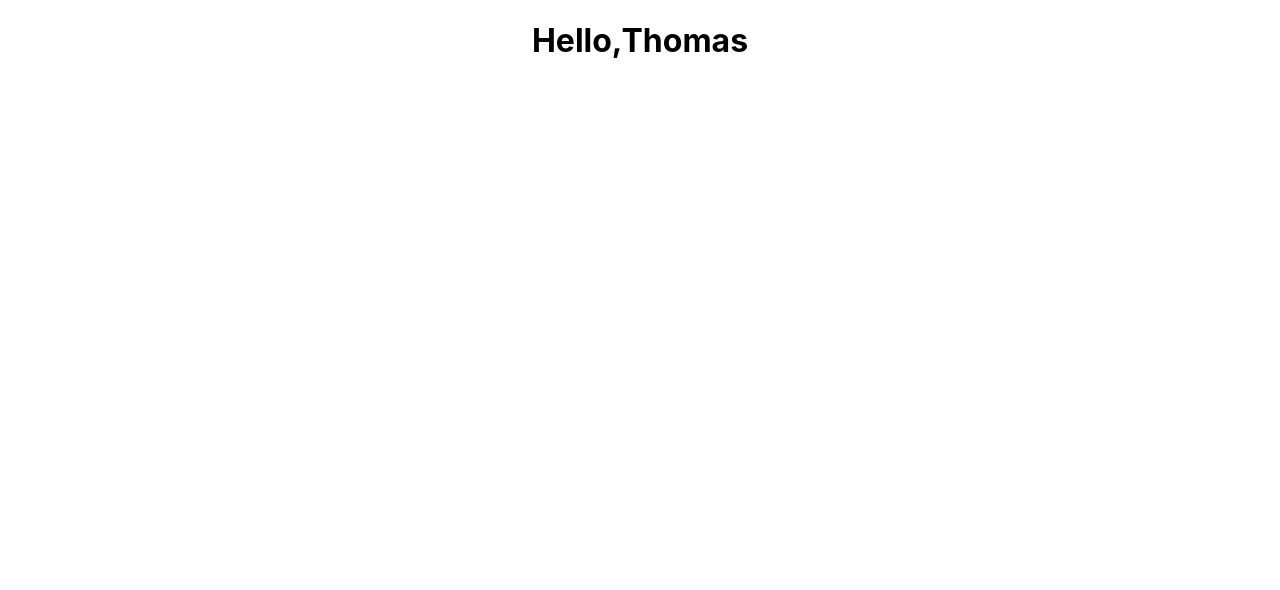
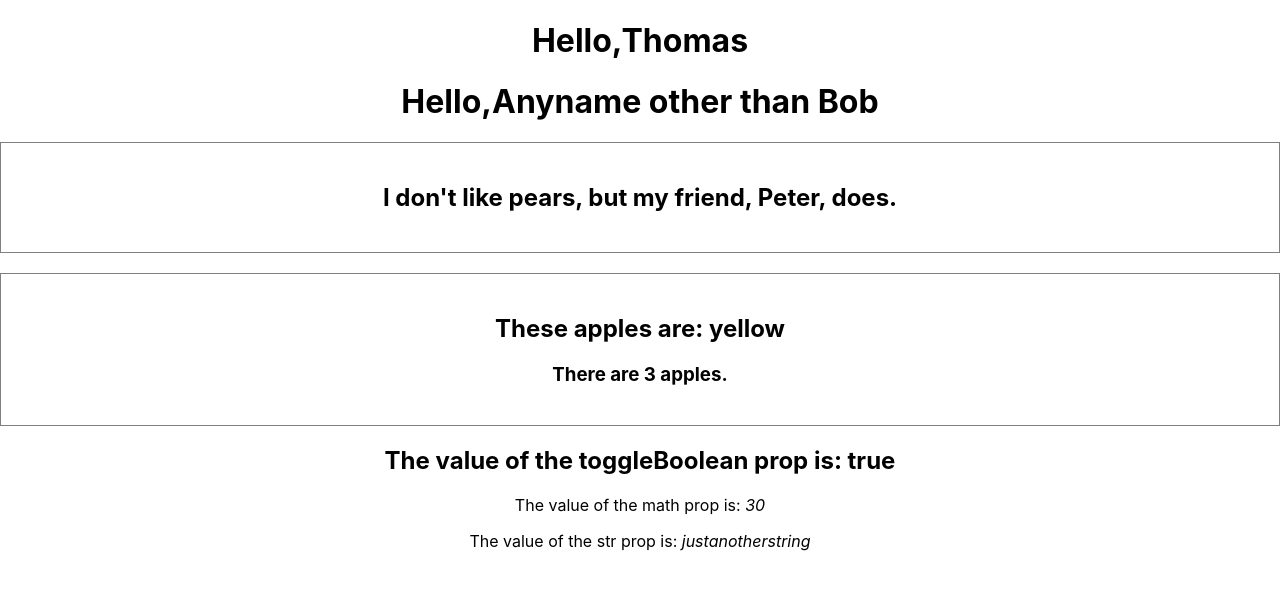
Before and after one commit to Waiyan64/my-first-react-app, a React (Create React App) app: page / in a window 1280 px wide. Shown: the top 590 px of the page. Built offline with nearby package versions, Linux system fonts and the light colour scheme.

Commit message:
Test with Example.js

```diff
--- a/src/App.js
+++ b/src/App.js
@@ -1,11 +1,26 @@
 import logo from './logo.svg';
 import './App.css';
 import Heading from './Heading';
+import Apple from './Apple';
+import Pear from './Pear';
+import Bag from './Bag';
+import Example from './Example';
+
+const bool = false;
+const str1 = "just";
 
 function App() {
   return (
     <div className="App">
       <Heading firstName="Thomas" />
+      <Heading firstName="Anyname other than Bob" />
+      <Bag children={<Pear friend="Peter"/>} />
+      <Bag children={<Apple color="yellow" number="3"/>} />
+      <Example
+      toggleBoolean = {!bool}
+      math = {10+20}
+      str = {str1+ 'another' + 'string'}
+      />
     </div>
   );
 
--- /dev/null
+++ b/src/Apple.js
@@ -0,0 +1,14 @@
+function Apple(props) {
+    return (
+        <div className="promo-section">
+            <div>
+                <h2>These apples are: {props.color}</h2>
+            </div>
+            <div>
+                <h3>There are {props.number} apples.</h3>
+            </div>
+        </div>
+    )
+}
+
+export default Apple
--- /dev/null
+++ b/src/Bag.js
@@ -0,0 +1,15 @@
+function Bag(props) {
+    const bag = {
+        padding: "20px",
+        border: "1px solid gray",
+        background: "#fff",
+        margin: "20px 0"
+    }
+    return (
+        <div style={bag}>
+            {props.children}
+        </div>
+    )
+}
+
+export default Bag
--- /dev/null
+++ b/src/Example.js
@@ -0,0 +1,15 @@
+
+function Example(props) {
+    return (
+        <div>
+            <h2>
+                The value of the toggleBoolean prop is: {props.toggleBoolean.toString()}
+            </h2>
+            <p>The value of the math prop is: <em>{props.math}</em></p>
+            <p>The value of the str prop is: <em>{props.str}</em></p>
+        </div>
+    )
+
+}
+
+export default Example;
--- /dev/null
+++ b/src/Pear.js
@@ -0,0 +1,7 @@
+function Pear(props) {
+    return (
+        <h2>I don't like pears, but my friend, {props.friend}, does.</h2>
+    )
+}
+
+export default Pear
```
